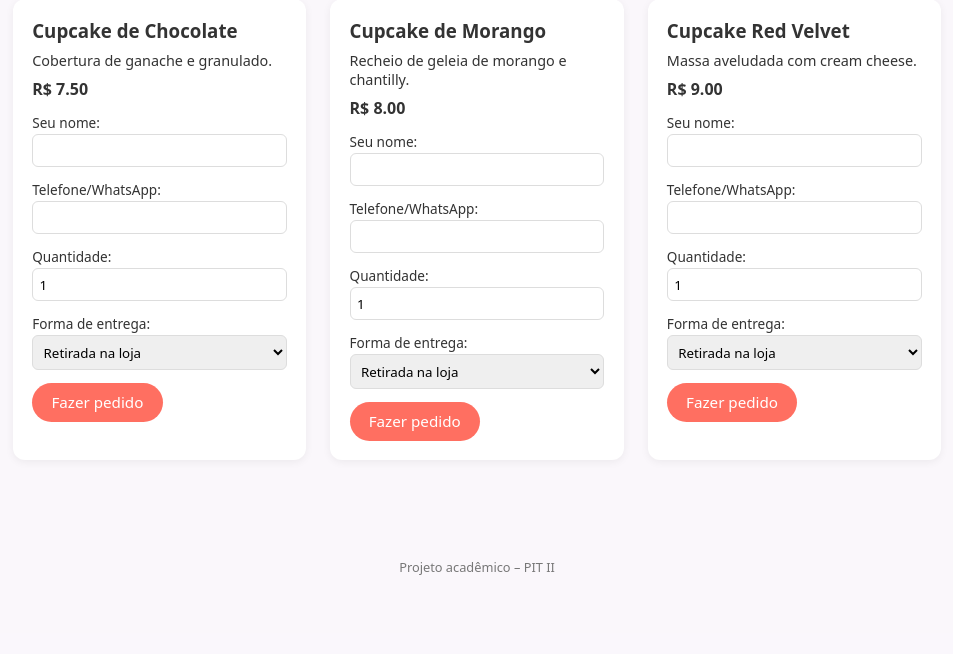
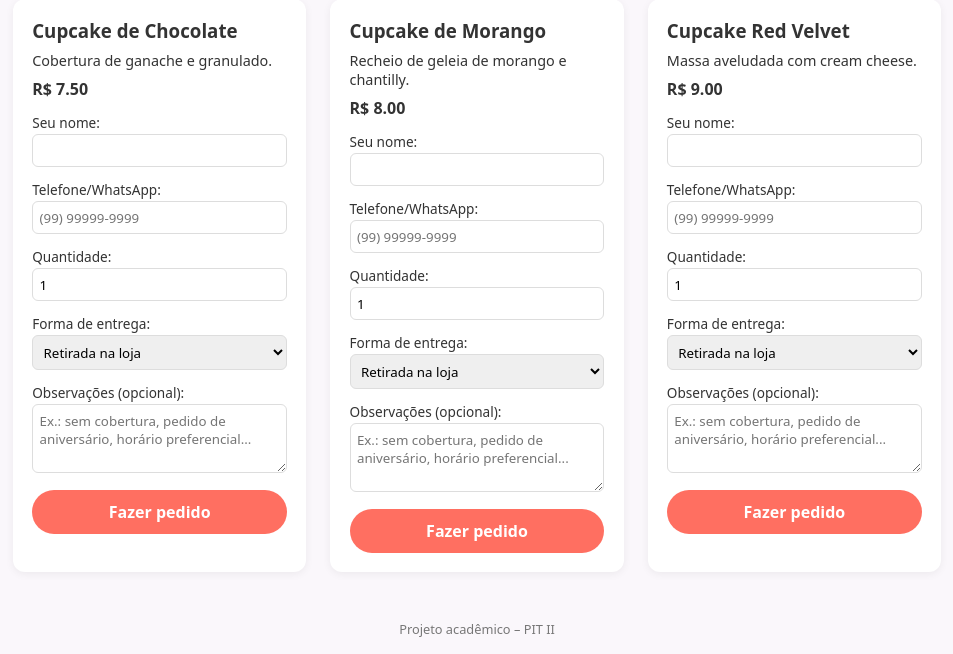
Before and after one commit to rjdsride/cupcakes_app, a FastAPI app: page /menu in a window 1280 px wide. Shown: the part 167-821 px from the top of the page, without its empty margins (163-1116 px from the left). Before the commit the page ends 742 px from the top, so only its background shows below. Run offline with FastAPI, Linux system fonts and the light colour scheme.

Commit message:
inserindo as melhorias no projeto

```diff
--- a/app/controllers.py
+++ b/app/controllers.py
@@ -38,6 +38,7 @@ async def create_order(
     cupcake_id: int = Form(...),
     quantity: int = Form(...),
     delivery_type: str = Form(...),
+    notes: str = Form(""),
 ):
     cupcake = get_cupcake_by_id(cupcake_id)
     if cupcake is None:
@@ -62,9 +63,12 @@ async def create_order(
             quantity=quantity,
             delivery_type=delivery_type,
             total=total,
+            notes=notes or None,
         )
         db.add(order)
         db.commit()
+        db.refresh(order)
+        order_id = order.id
     finally:
         db.close()
 
@@ -73,11 +77,13 @@ async def create_order(
         {
             "request": request,
             "success": True,
+            "order_id": order_id,
             "customer_name": customer_name,
             "customer_phone": customer_phone,
             "cupcake": cupcake,
             "quantity": quantity,
             "delivery_type": delivery_type,
             "total": total,
+            "notes": notes,
         },
     )
--- a/app/models.py
+++ b/app/models.py
@@ -41,6 +41,7 @@ def get_cupcake_by_id(cupcake_id: int) -> Cupcake | None:
     return None
 
 
+
 DATABASE_URL = "sqlite:///./cupcakes.db"
 
 engine = create_engine(
@@ -63,6 +64,7 @@ class Order(Base):
     quantity = Column(Integer, nullable=False)
     delivery_type = Column(String, nullable=False)
     total = Column(Float, nullable=False)
+    notes = Column(String, nullable=True)
 
 
 def init_db() -> None:
--- a/app/static/css/style.css
+++ b/app/static/css/style.css
@@ -65,18 +65,28 @@ body {
   display: inline-block;
   background: #ff6f61;
   color: #fff;
-  padding: 0.6rem 1.2rem;
+  padding: 0.7rem 1.4rem;
   border-radius: 999px;
   text-decoration: none;
   border: none;
   cursor: pointer;
-  font-size: 0.95rem;
+  font-size: 1rem;
+  font-weight: 600;
+  text-align: center;
+}
+
+
+
+.btn-primary {
+  display: block;
+  width: 100%;
+  margin-top: 0.4rem;
 }
 
 .btn:hover {
-  opacity: 0.9;
+  opacity: 0.92;
+  transform: translateY(-1px);
 }
-
 h2 {
   margin-bottom: 1rem;
 }
@@ -113,6 +123,16 @@ h2 {
   display: block;
   font-size: 0.85rem;
   margin-bottom: 0.4rem;
+}
+
+.order-form textarea {
+  width: 100%;
+  padding: 0.4rem;
+  border-radius: 6px;
+  border: 1px solid #ddd;
+  margin-top: 0.15rem;
+  margin-bottom: 0.4rem;
+  resize: vertical;
 }
 
 .order-form input,
--- a/app/templates/menu.html
+++ b/app/templates/menu.html
@@ -22,7 +22,14 @@
 
       <label>
         Telefone/WhatsApp:
-        <input type="text" name="customer_phone" required />
+        <input
+          type="tel"
+          name="customer_phone"
+          required
+          placeholder="(99) 99999-9999"
+          pattern="\d{10,11}"
+          title="Informe apenas números, com DDD (10 ou 11 dígitos)"
+        />
       </label>
 
       <label>
@@ -38,7 +45,16 @@
         </select>
       </label>
 
-      <button type="submit" class="btn">Fazer pedido</button>
+      <label>
+        Observações (opcional):
+        <textarea
+          name="notes"
+          rows="3"
+          placeholder="Ex.: sem cobertura, pedido de aniversário, horário preferencial..."
+        ></textarea>
+      </label>
+
+      <button type="submit" class="btn btn-primary">Fazer pedido</button>
     </form>
   </article>
   {% endfor %}
```
Also changed, not shown: app/templates/order_success.html (+10 -2 lines).
